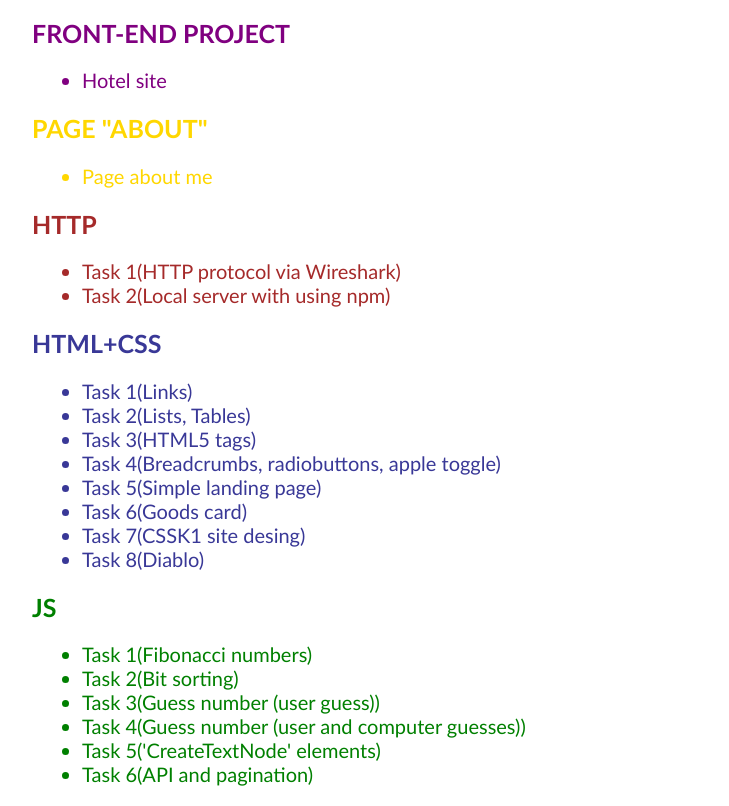
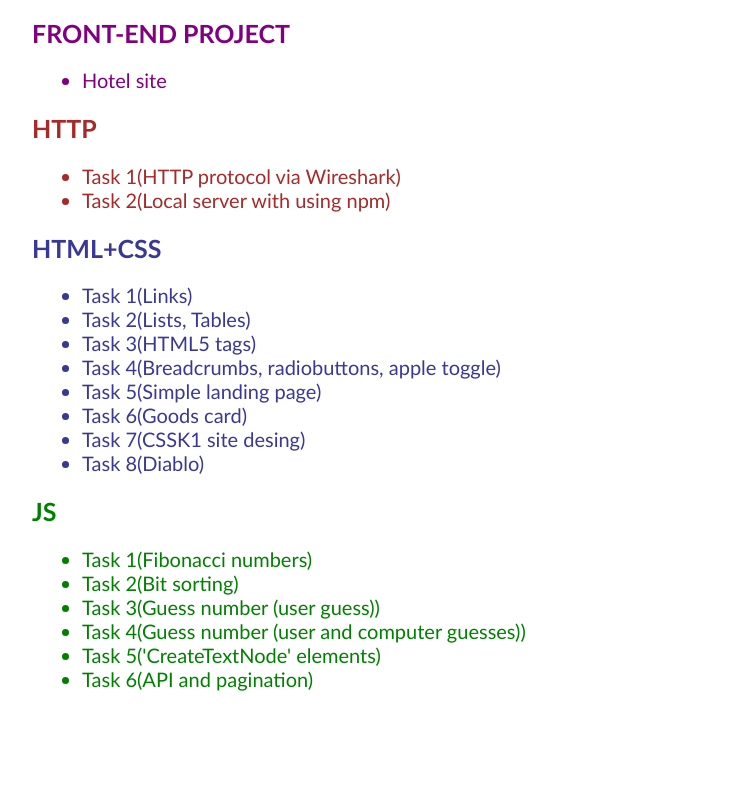
Before and after one commit to dimakruhlyi/FE, a plain HTML site: page index.html in a window 1280 px wide. Shown: the part 56-862 px from the top of the page, without its empty margins (48-777 px from the left). After the commit the page ends 800 px from the top, so only its background shows below. Drawn offline with Linux system fonts and the light colour scheme.

```diff
--- a/index.html
+++ b/index.html
@@ -34,9 +34,6 @@
   .project{
     color: #800080;
   }
-  .about{
-    color:#FFD700;
-  }
   .http{
     color:brown;
   }
@@ -53,10 +50,6 @@
   <h2 class="project">FRONT-END PROJECT</h2>
   <ul class="project">
     <li><a target="_blank" href="https://dimakruhlyi.github.io/final-project-hotel/" class="project">Hotel site</a></li>
-  </ul>
-  <h2 class="about">PAGE "ABOUT"</h2>
-  <ul class="about">
-    <li><a target="_blank" href="https://dimakruhlyi.github.io/" class="about">Page about me</a></li>
   </ul>
   <h2 class="http">HTTP</h2>
   <ul class="http">
```
